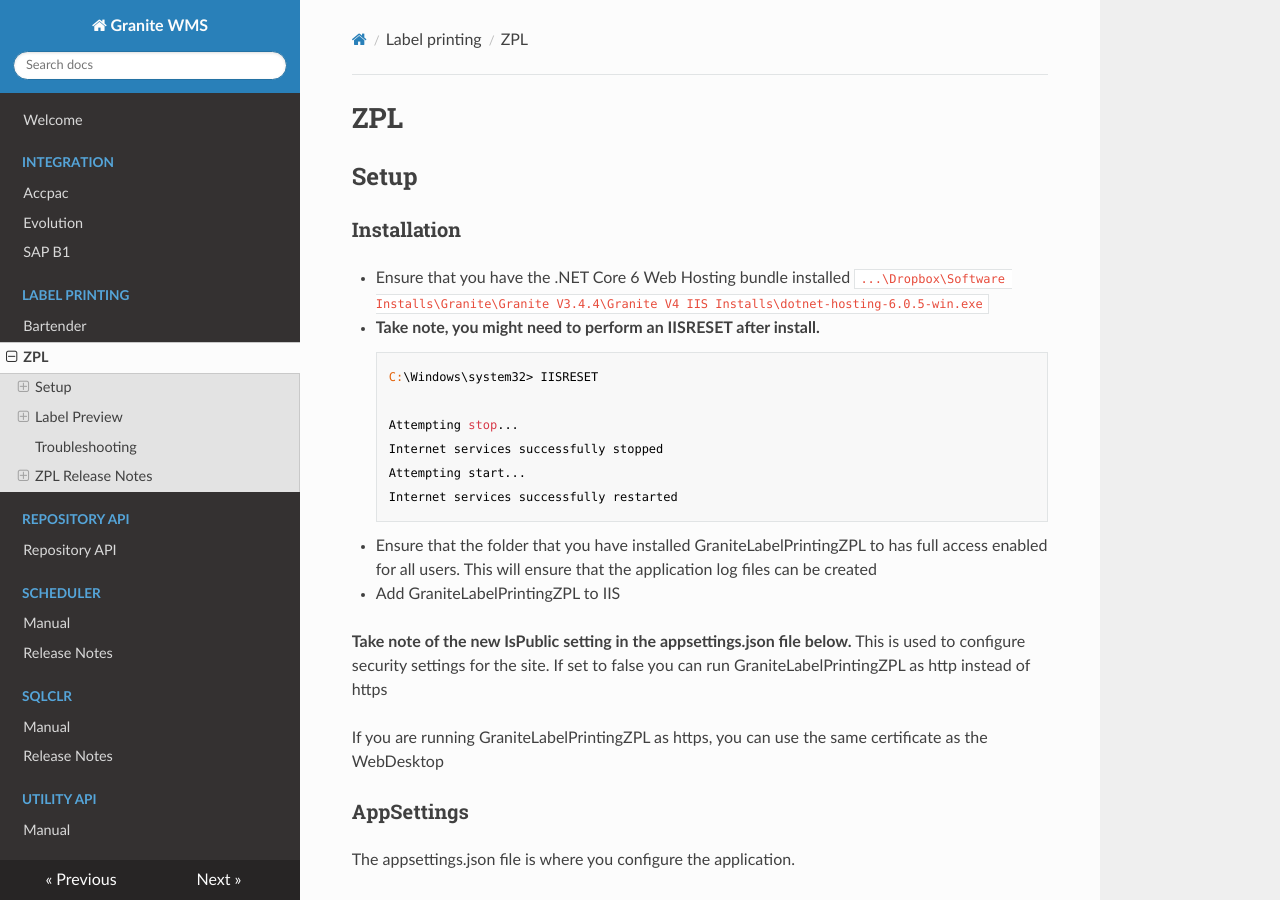
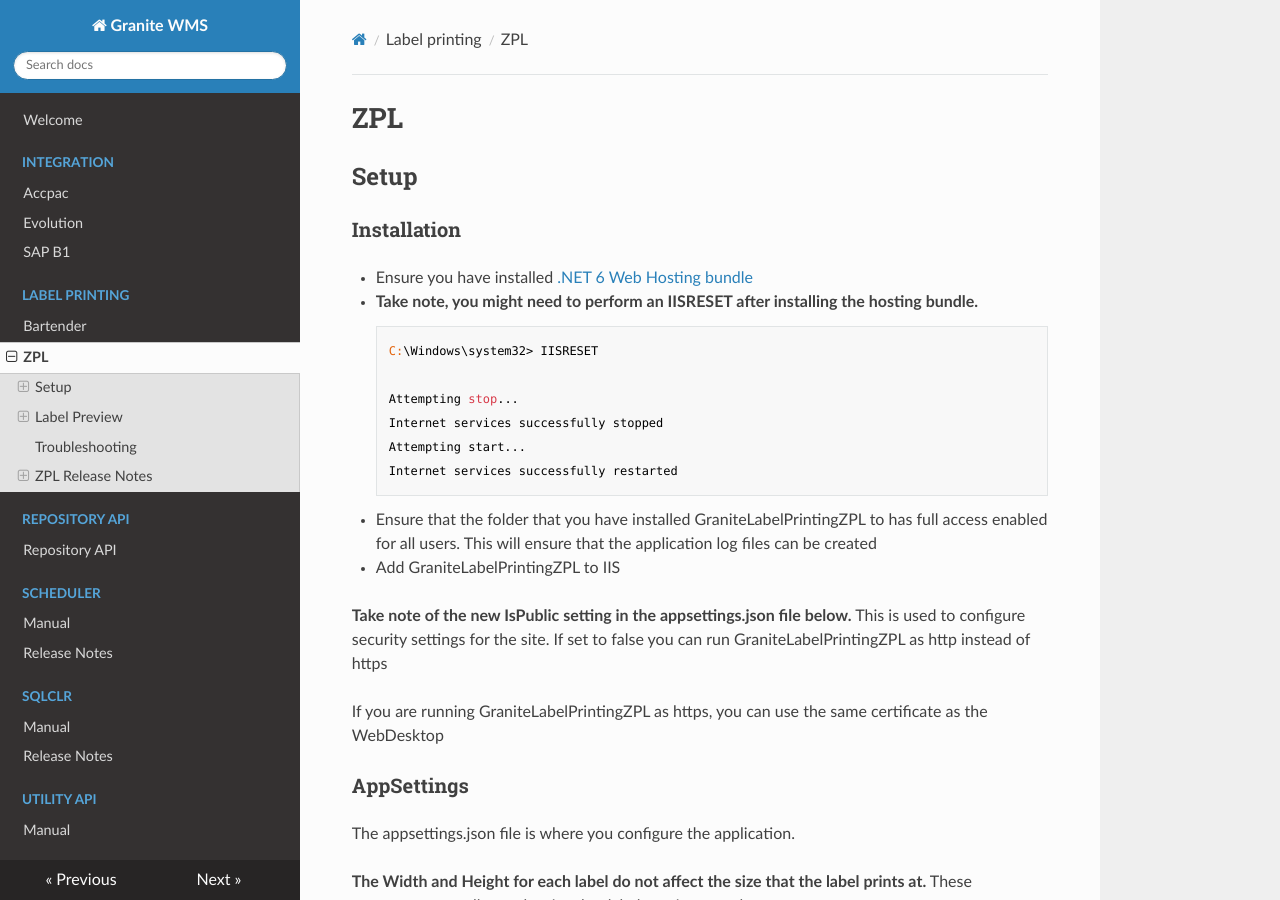
Before and after one commit to GraniteWMS/GraniteDocs, an MkDocs documentation site: the page built from docs/label-printing/zpl.md, in a window 1280 px wide and 900 px high. Built offline with MkDocs 1.6.1, drawn with Linux system fonts in a browser that asks for light colours; nearby versions of some CDN libraries; some of the changed text lies outside the part shown.

Commit message:
Update zpl.md

````diff
--- a/docs/label-printing/zpl.md
+++ b/docs/label-printing/zpl.md
@@ -3,12 +3,10 @@
 ## Setup
 
 ### Installation
-- Ensure that you have the .NET Core 6 Web Hosting bundle installed
-    ```
-    ...\Dropbox\Software Installs\Granite\Granite V3.4.4\Granite V4 IIS Installs\dotnet-hosting-6.0.5-win.exe
-    ```
 
-- **Take note, you might need to perform an IISRESET after install.**
+- Ensure you have installed [.NET 6 Web Hosting bundle](https://dotnet.microsoft.com/en-us/download/dotnet/6.0)
+
+- **Take note, you might need to perform an IISRESET after installing the hosting bundle.**
 
         C:\Windows\system32> IISRESET
 
````
Also changed, not shown: other parts of docs/label-printing/zpl.md (+2 -2 lines).
